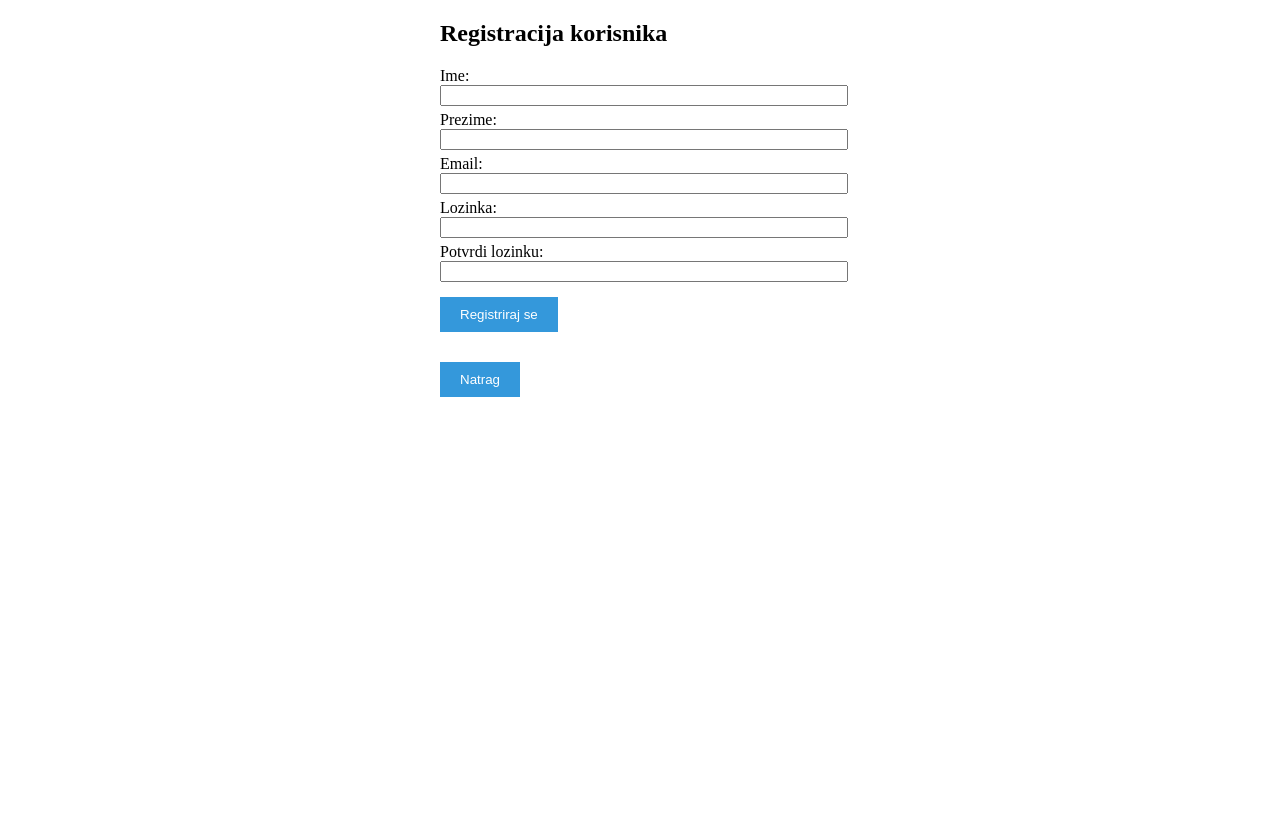
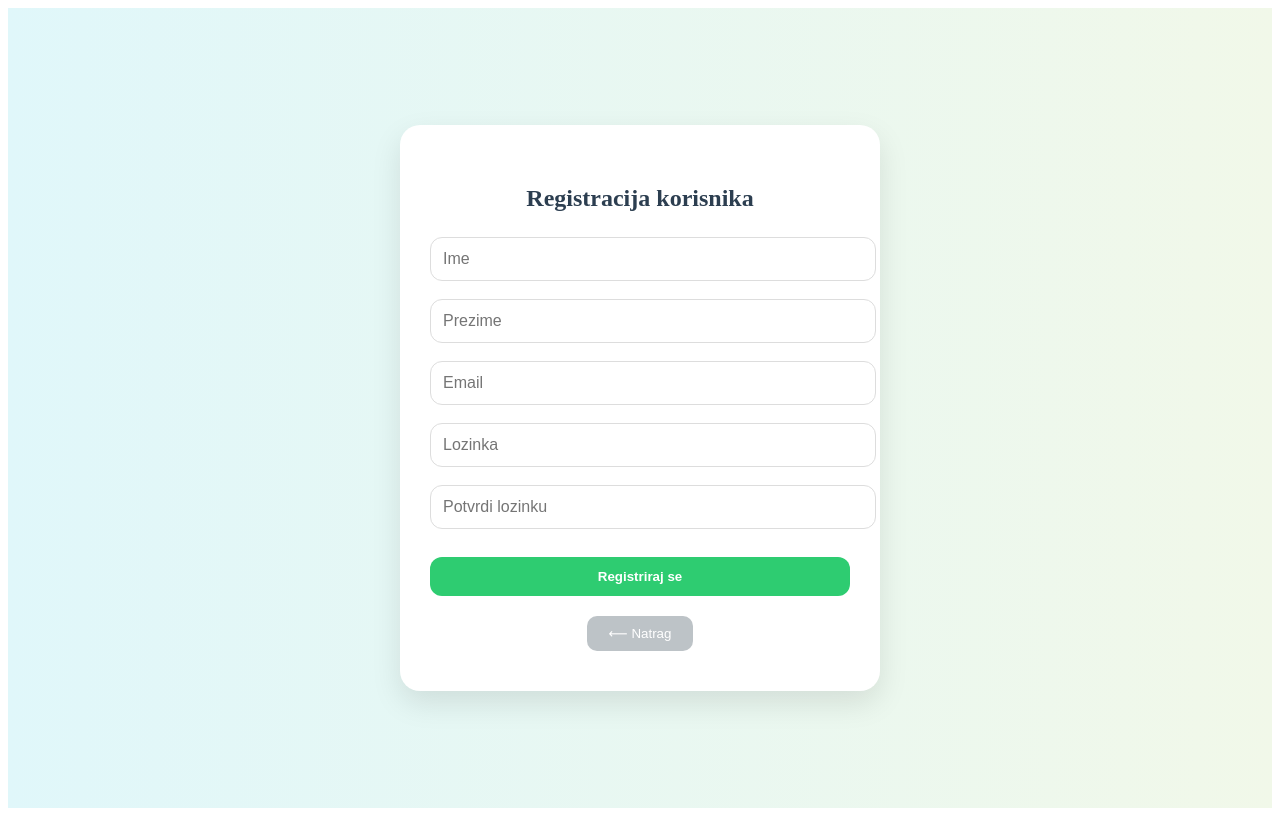
Before and after one commit to shlazaric/frontend, a Vue app in the folder vetdoc/: page /register in a window 1280 px wide. Built offline with nearby package versions, Linux system fonts and the light colour scheme.

Commit message:
Poboljšani izgled welcome stranice i stranice za registraciju korisnika

```diff
--- a/vetdoc/src/components/User/RegisterForm.vue
+++ b/vetdoc/src/components/User/RegisterForm.vue
@@ -1,130 +1,162 @@
 <template>
-  <div class="form-container">
+  <div class="register-page">
+    <div class="form-box">
       <h2>Registracija korisnika</h2>
 
-    <!-- Forma za registraciju -->
       <form @submit.prevent="handleSubmit">
-      <div>
-        <label>Ime:</label>
-        <input v-model="name" />
-        <span v-if="errors.name">{{ errors.name }}</span>
+        <div class="form-group">
+          <input v-model="firstName" type="text" placeholder="Ime" />
+          <span v-if="errors.firstName">{{ errors.firstName }}</span>
         </div>
 
-      <div>
-        <label>Prezime:</label>
-        <input v-model="name" />
-        <span v-if="errors.name">{{ errors.name }}</span>
+        <div class="form-group">
+          <input v-model="lastName" type="text" placeholder="Prezime" />
+          <span v-if="errors.lastName">{{ errors.lastName }}</span>
         </div>
 
-      <div>
-        <label>Email:</label>
-        <input v-model="email" />
+        <div class="form-group">
+          <input v-model="email" type="email" placeholder="Email" />
           <span v-if="errors.email">{{ errors.email }}</span>
         </div>
 
-      <div>
-        <label>Lozinka:</label>
-        <input type="password" v-model="password" />
+        <div class="form-group">
+          <input v-model="password" type="password" placeholder="Lozinka" />
           <span v-if="errors.password">{{ errors.password }}</span>
         </div>
 
-      <div>
-        <label>Potvrdi lozinku:</label>
-        <input type="password" v-model="confirmPassword" />
+        <div class="form-group">
+          <input v-model="confirmPassword" type="password" placeholder="Potvrdi lozinku" />
           <span v-if="errors.confirmPassword">{{ errors.confirmPassword }}</span>
         </div>
 
-      <button type="submit">Registriraj se</button>
+        <button type="submit" class="submit-btn">Registriraj se</button>
       </form>
 
-    <!-- Gumb za povratak na početnu stranicu -->
-    <RouterLink to="/" class="back-button">
-      <button type="button">Natrag</button>
+      <RouterLink to="/" class="back-link">
+        <button type="button">⟵ Natrag</button>
       </RouterLink>
+    </div>
   </div>
 </template>
 
 <script setup>
-// Uvoz Vue funkcija
 import { ref } from 'vue'
-import { useRouter } from 'vue-router' // Dodano za navigaciju
+import { useRouter } from 'vue-router'
 
-// Kreiranje router instance
 const router = useRouter()
 
-// Definiranje varijabli
-const name = ref('')
+const firstName = ref('')
+const lastName = ref('')
 const email = ref('')
 const password = ref('')
 const confirmPassword = ref('')
-const errors = ref({}) // Objekt za greške
+const errors = ref({})
 
-// Validacija forme
 const validate = () => {
   errors.value = {}
 
-  if (!name.value) {
-    errors.value.name = 'Unesite ime.'
-  }
-
-  if (!email.value || !/\S+@\S+\.\S+/.test(email.value)) {
-    errors.value.email = 'Unesite ispravan email.'
-  }
-
-  if (!password.value) {
-    errors.value.password = 'Unesite lozinku.'
-  }
-
-  if (password.value !== confirmPassword.value) {
-    errors.value.confirmPassword = 'Lozinke se ne podudaraju.'
-  }
+  if (!firstName.value.trim()) errors.value.firstName = 'Unesite ime.'
+  if (!lastName.value.trim()) errors.value.lastName = 'Unesite prezime.'
+  if (!email.value || !/\S+@\S+\.\S+/.test(email.value)) errors.value.email = 'Unesite ispravan email.'
+  if (!password.value) errors.value.password = 'Unesite lozinku.'
+  if (password.value !== confirmPassword.value) errors.value.confirmPassword = 'Lozinke se ne podudaraju.'
 
   return Object.keys(errors.value).length === 0
 }
 
-// Šaljemo podatke ako su ispravni
 const handleSubmit = () => {
   if (validate()) {
     alert('Registracija uspješna!')
-    router.push('/home-page') // Preusmjeravanje na HomePage nakon registracije
+    router.push('/home-page')
   }
 }
 </script>
 
 <style scoped>
-/* Stilovi za registracijsku formu */
-.form-container {
-  max-width: 400px;
-  margin: auto;
+.register-page {
+  display: flex;
+  justify-content: center;
+  align-items: center;
+  min-height: 100vh;
+  background: linear-gradient(to right, #e0f7fa, #f1f8e9);
+}
+
+.form-box {
+  background-color: #ffffff;
+  padding: 40px 30px;
+  border-radius: 20px;
+  box-shadow: 0 12px 30px rgba(0, 0, 0, 0.1);
+  width: 100%;
+  max-width: 420px;
+  text-align: center;
+}
+
+h2 {
+  margin-bottom: 25px;
+  color: #2c3e50;
+  font-weight: bold;
+}
+
+.form-group {
+  margin-bottom: 18px;
+  text-align: left;
 }
 
 input {
-  display: block;
   width: 100%;
-  margin-bottom: 5px;
+  padding: 12px;
+  border: 1.5px solid #ddd;
+  border-radius: 12px;
+  transition: border-color 0.3s ease;
+  font-size: 16px;
+}
+
+input:focus {
+  border-color: #2ecc71;
+  outline: none;
 }
 
 span {
-  color: red;
-  font-size: 0.9em;
+  display: block;
+  color: #e74c3c;
+  font-size: 13px;
+  margin-top: 4px;
 }
 
-button {
+.submit-btn {
+  width: 100%;
+  padding: 12px;
+  background-color: #2ecc71;
+  color: white;
+  font-weight: bold;
+  border: none;
+  border-radius: 12px;
+  cursor: pointer;
+  transition: background-color 0.3s ease;
   margin-top: 10px;
-  padding: 10px 20px;
-  background-color: #3498db;
+}
+
+.submit-btn:hover {
+  background-color: #27ae60;
+}
+
+.back-link {
+  display: block;
+  margin-top: 20px;
+  text-align: center;
+}
+
+.back-link button {
+  background-color: #bdc3c7;
   color: white;
   border: none;
+  padding: 10px 22px;
+  border-radius: 10px;
   cursor: pointer;
+  transition: background-color 0.3s ease;
 }
 
-button:hover {
-  background-color: #2980b9;
-}
-
-/* Stilovi za gumb Natrag */
-.back-button {
-  margin-top: 20px;
-  display: inline-block;
+.back-link button:hover {
+  background-color: #95a5a6;
 }
 </style>
--- a/vetdoc/src/components/WelcomePage.vue
+++ b/vetdoc/src/components/WelcomePage.vue
@@ -1,11 +1,12 @@
 <template>
   <div class="welcome-page">
-
+    <div class="welcome-box">
       <img src="@/assets/vet.png" alt="VetDoc Logo" class="logo" />
 
-    <h1>Dobrodošli u VetDoc! :)</h1>
+      <h1>Dobrodošli u <span class="highlight">VetDoc</span>! 🐾</h1>
 
-    <!-- Linkovi za navigaciju -->
+      <p class="subtitle">Briga o vašim ljubimcima na jednom mjestu :)</p>
+
       <div class="buttons">
         <RouterLink to="/login">
           <button>Prijava korisnika</button>
@@ -20,38 +21,69 @@
         </RouterLink>
       </div>
     </div>
+  </div>
 </template>
-
-
 
 <style scoped>
 .welcome-page {
+  min-height: 100vh;
+  background: linear-gradient(to right, #e0f7fa, #ffffff);
+  display: flex;
+  justify-content: center;
+  align-items: center;
+  padding: 20px;
+}
+
+.welcome-box {
+  background-color: #ffffff;
+  padding: 40px;
+  border-radius: 16px;
+  box-shadow: 0 4px 12px rgba(0, 0, 0, 0.1);
   text-align: center;
-  margin-top: 50px;
+  max-width: 500px;
+  width: 100%;
 }
 
 .logo {
-  width: 150px;
+  width: 120px;
   height: auto;
-  display: block;
-  margin: 0 auto 20px auto;
+  margin-bottom: 20px;
 }
 
+h1 {
+  margin-bottom: 10px;
+  font-size: 2rem;
+  color: #2e7d32;
+}
+
+.highlight {
+  color: #388e3c;
+}
+
+.subtitle {
+  font-size: 1rem;
+  color: #555;
+  margin-bottom: 30px;
+}
 
 .buttons {
-  margin-top: 20px;
+  display: flex;
+  flex-direction: column;
+  gap: 15px;
 }
 
 button {
-  margin: 10px;
-  padding: 10px 20px;
+  padding: 12px 20px;
+  font-size: 1rem;
   background-color: #4caf50;
   color: white;
   border: none;
-  cursor: pointer;
+  border-radius: 8px;
+  transition: background-color 0.3s ease, transform 0.2s ease;
 }
 
 button:hover {
-  background-color: #45a049;
+  background-color: #388e3c;
+  transform: translateY(-2px);
 }
 </style>
```
Lines whose indentation alone changed are shown as unchanged.
